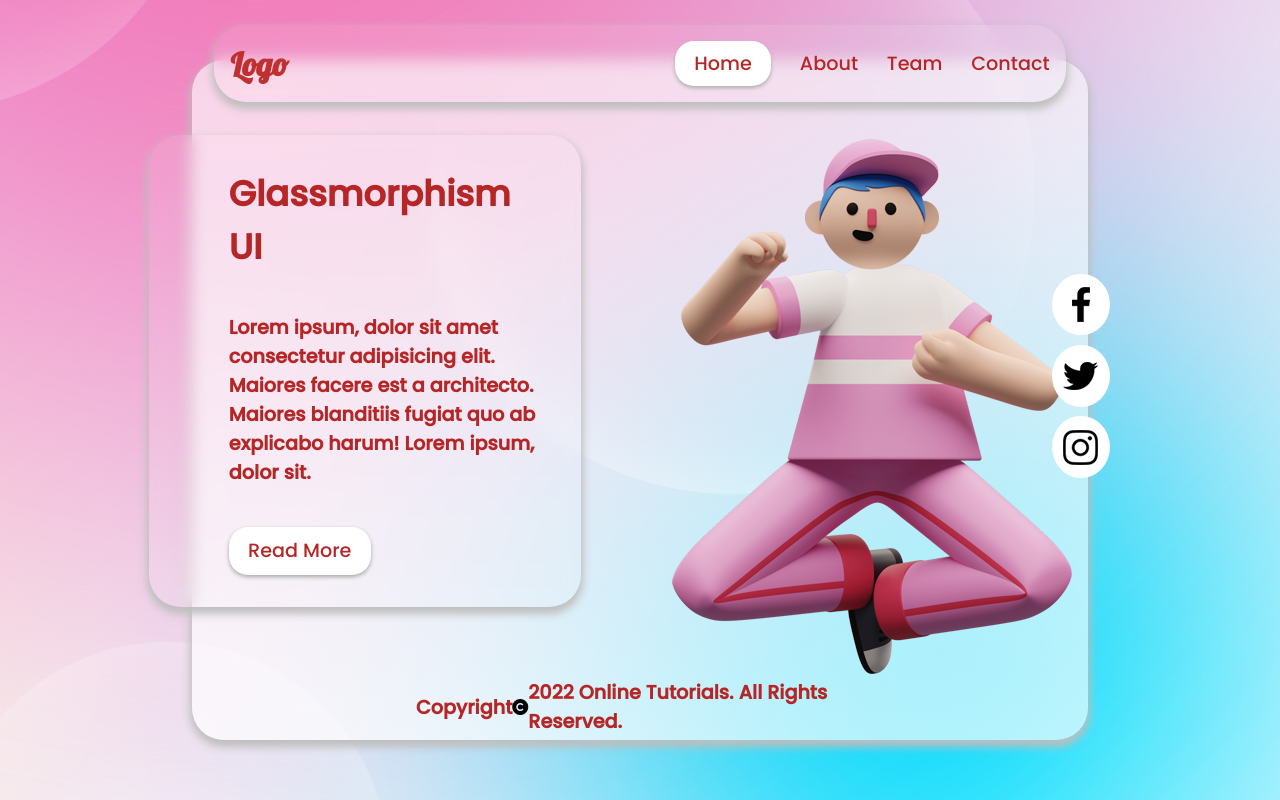
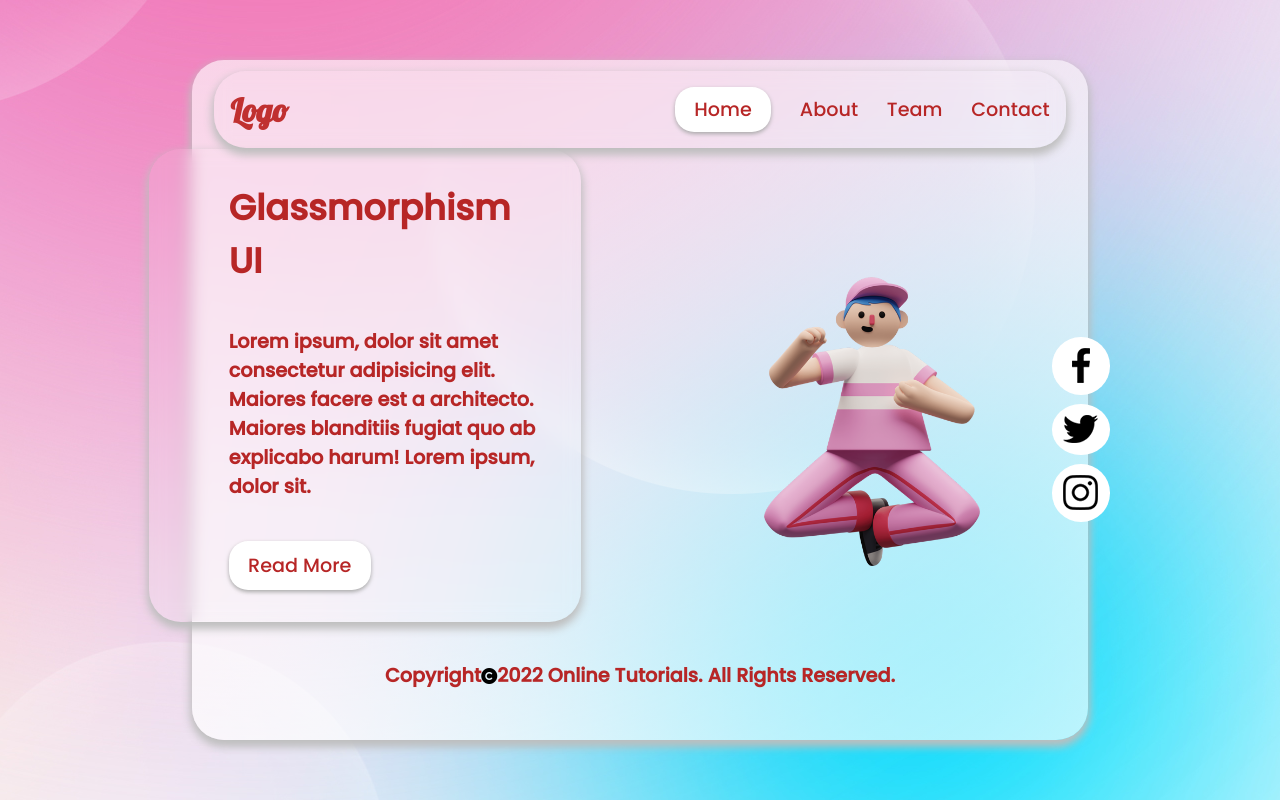
Before and after one commit to shivamkr1245/glass_web.github.io, a plain HTML site: page index.html in a window 1280 px wide. Drawn offline with Linux system fonts and the light colour scheme; a web font is replaced by a local one.

Commit message:
Update style.css

```diff
--- a/style.css
+++ b/style.css
@@ -155,8 +155,8 @@
   transform: rotate(180%);
 }
 .SVG{
-  /* width: 50%;
-  height: auto; */
+  width: 50%;
+  height: auto;
   animation-name: up-down;
   animation-duration: 7s;
   animation-delay: 2s;
@@ -182,7 +182,6 @@
 }
 .four{
   grid-area: four;
-  width: 50%;
   height: auto;
   display: flex;
   flex-flow: row nowrap;
```
